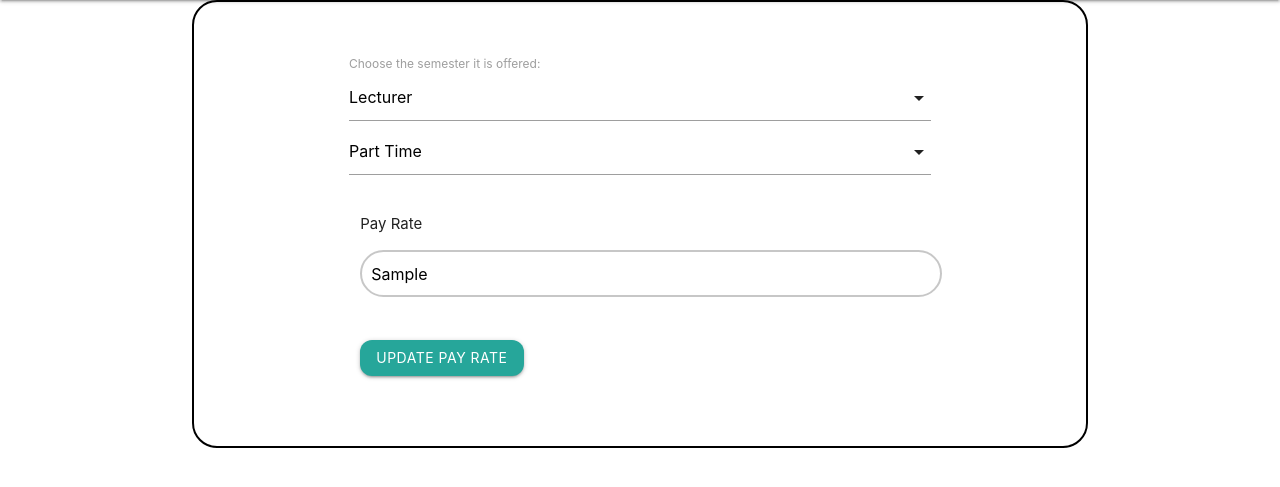
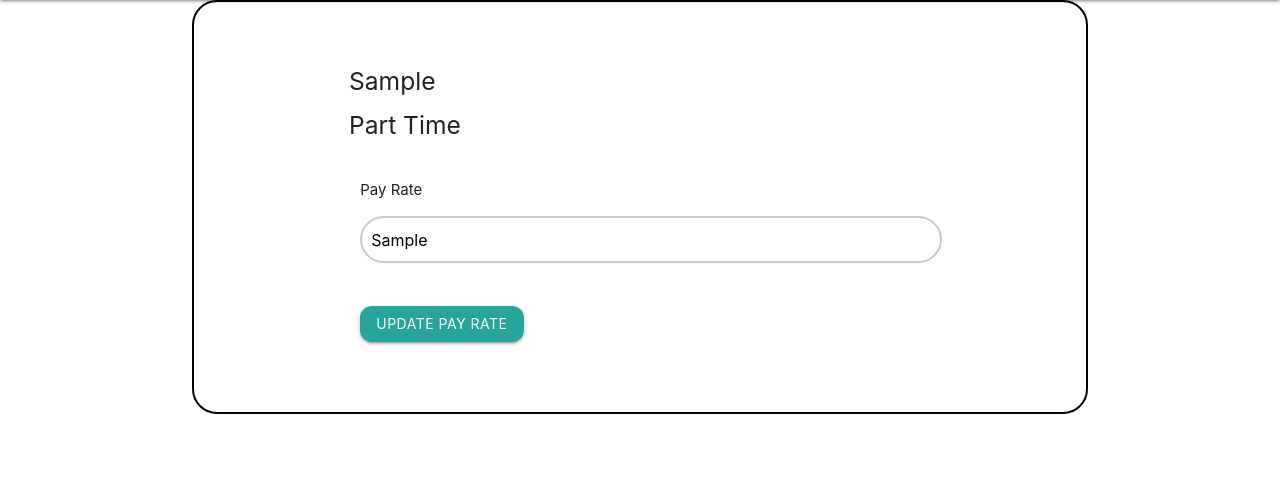
Before and after one commit to Staff-Allocations/Staff-Allocations, a Flask app: page /updatepay/1 in a window 1280 px wide. Shown: the part 64-551 px from the top of the page. Run offline with Flask 3, Linux system fonts and the light colour scheme; tables that the repository leaves empty hold one stand-in row (values such as "Sample post").

Commit message:
Update updatePay.html

```diff
--- a/App/templates/updatePay.html
+++ b/App/templates/updatePay.html
@@ -16,19 +16,23 @@
     <div>
         <form id="updatePayForm" method="POST" action="/updatepay/{{rate.id}}" style= "border-radius: 25px; border: 2px solid #000000; padding: 155px;  padding-top: 50px; padding-bottom: 50px;">
 
-            <label for="staffType">Choose the semester it is offered:</label>
+
+            <h5>{{rate.staff_type}}</h5>
+            <!-- <label for="staffType">Choose the semester it is offered:</label>
             <select name="staffType">
                 <option value="Lecturer" {% if rate.staff_type == 'Lecturer' %} selected {% endif %}>Lecturer</option>
                 <option value="Instructor" {% if rate.staff_type == 'Instructor' %} selected {% endif %}>Instructor</option>
                 <option value="Teaching Assistant" {% if rate.staff_type == 'Teaching Assistant' %} selected {% endif %}>Teaching Assistant</option>
                 <option value="Tutor" {% if rate.staff_type == 'Tutor' %} selected {% endif %}>Tutor</option>
-            </select>
+            </select> -->
 
-            <label for="status">Choose the semester it is offered:</label>
+            <!-- <label for="status">Choose the semester it is offered:</label>
             <select name="status">
                 <option value="Full Time" {% if rate.status == 'Full Time' %} selected {% endif %}>Full Time</option>
                 <option value="Part Time" {% if rate.status == 'Part Time' %} selected {% endif %}>Part Time</option>
-            </select>
+            </select> -->
+            <h5>{{rate.status}}</h5>
+
 
             <div class="row">
                 <div class="input-field col s12">
```
